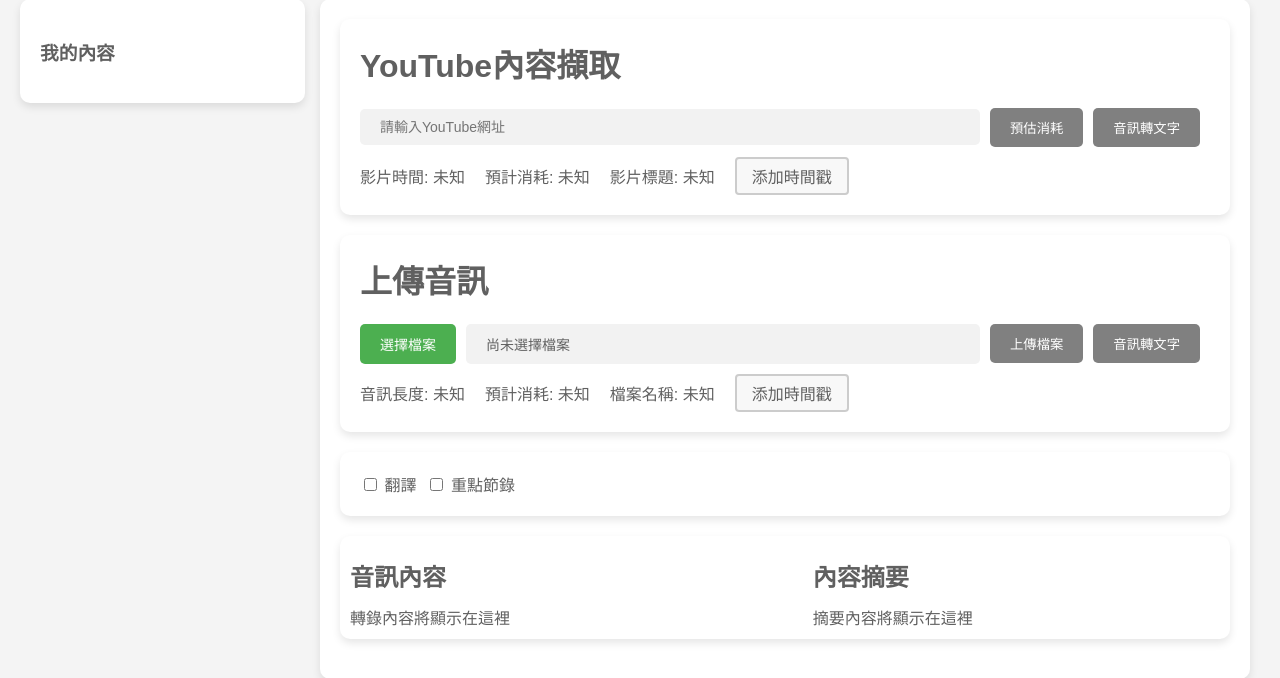
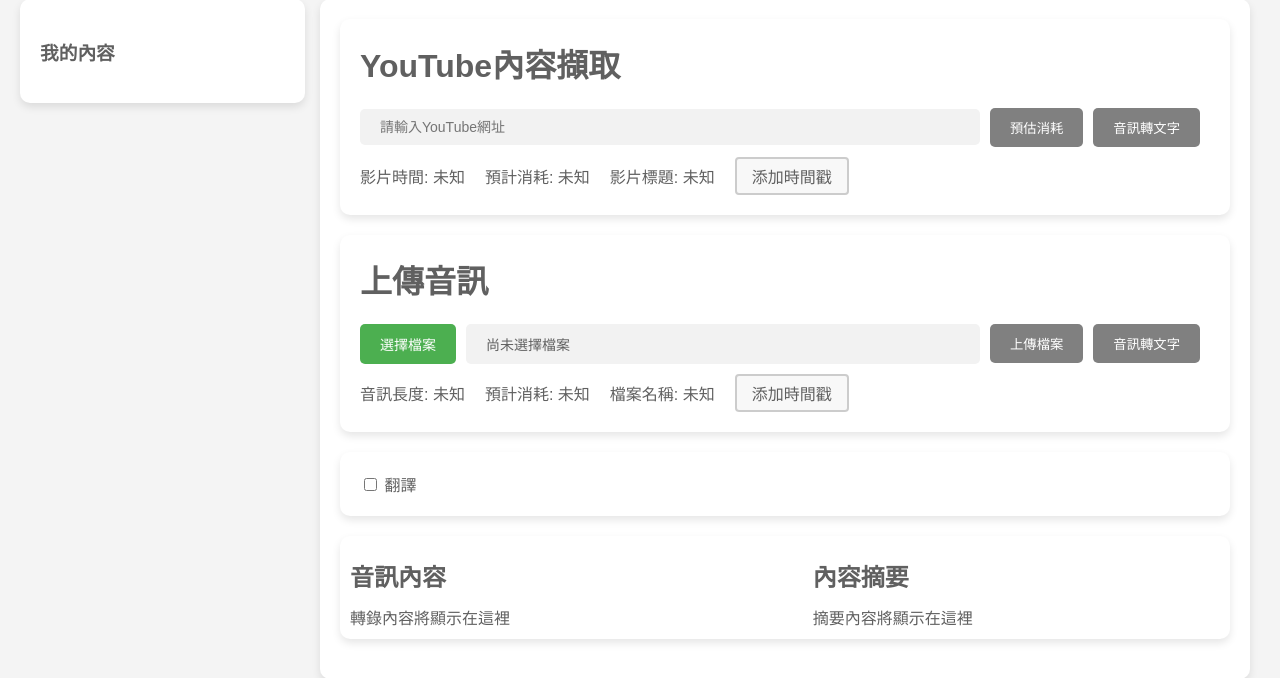
Before and after one commit to wahao888/professor-x, a Flask app: template templates/index.html in a window 1280 px wide. Shown: the part 98-776 px from the top of the page. Run offline with Flask 3, Linux system fonts and the light colour scheme; the template is opened without the code that fills it: most values are stand-ins (such as "Sample title", 1, 10 or a date in 2020).

Commit message:
移除重點節錄checkbox

```diff
--- a/templates/index.html
+++ b/templates/index.html
@@ -406,10 +406,6 @@
             <input type="checkbox" id="translate" name="translate" value="true">
             <label for="translate">翻譯</label>
             </div>
-            <div style="margin-right: 10px;">
-            <input type="checkbox" id="summarize" name="summarize" value="true">
-            <label for="summarize">重點節錄</label>
-            </div>
           </div>
 
           <div id="progressBar" class="progressBar" style="display: none">處理中...</div>
```
